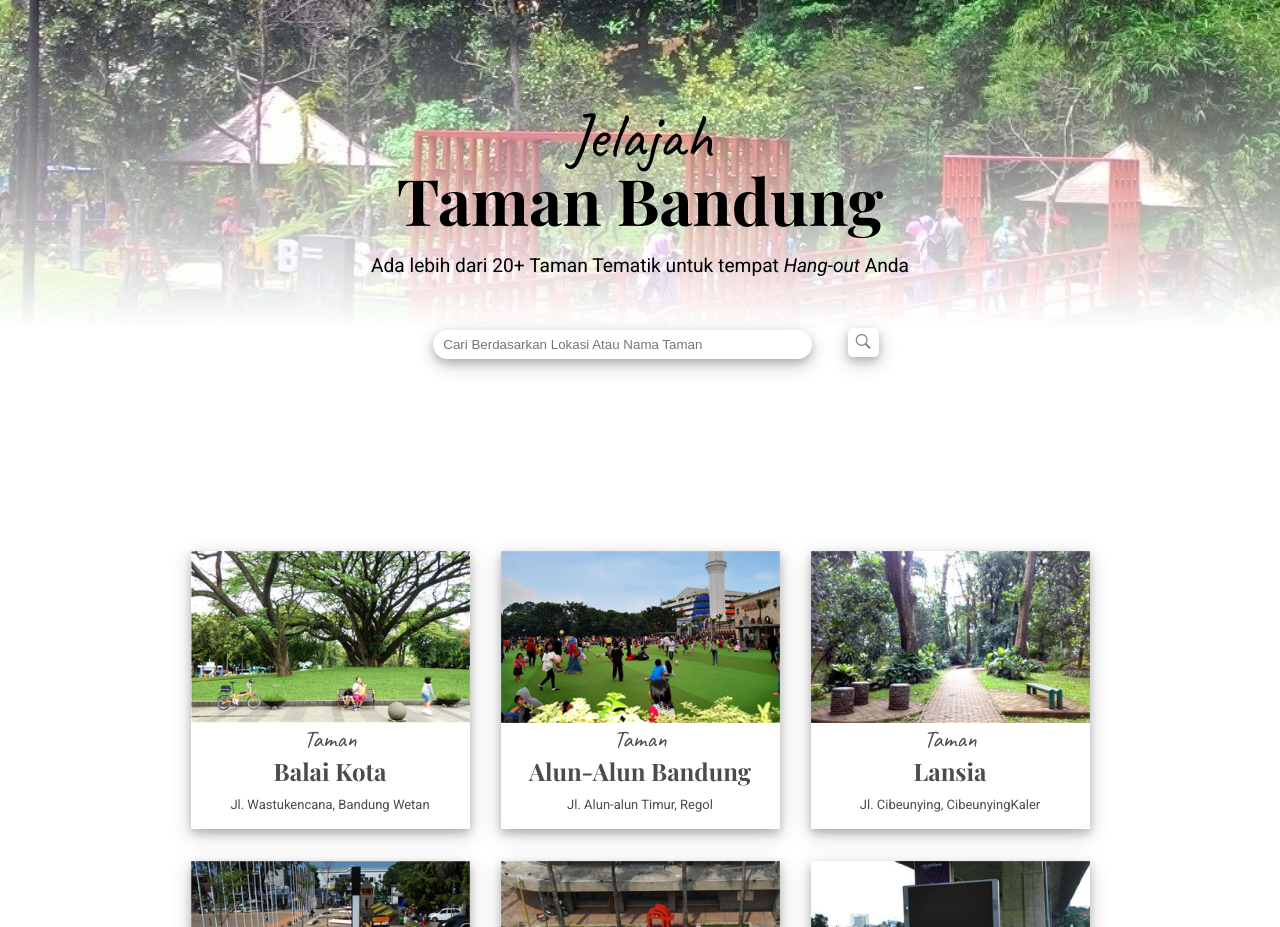
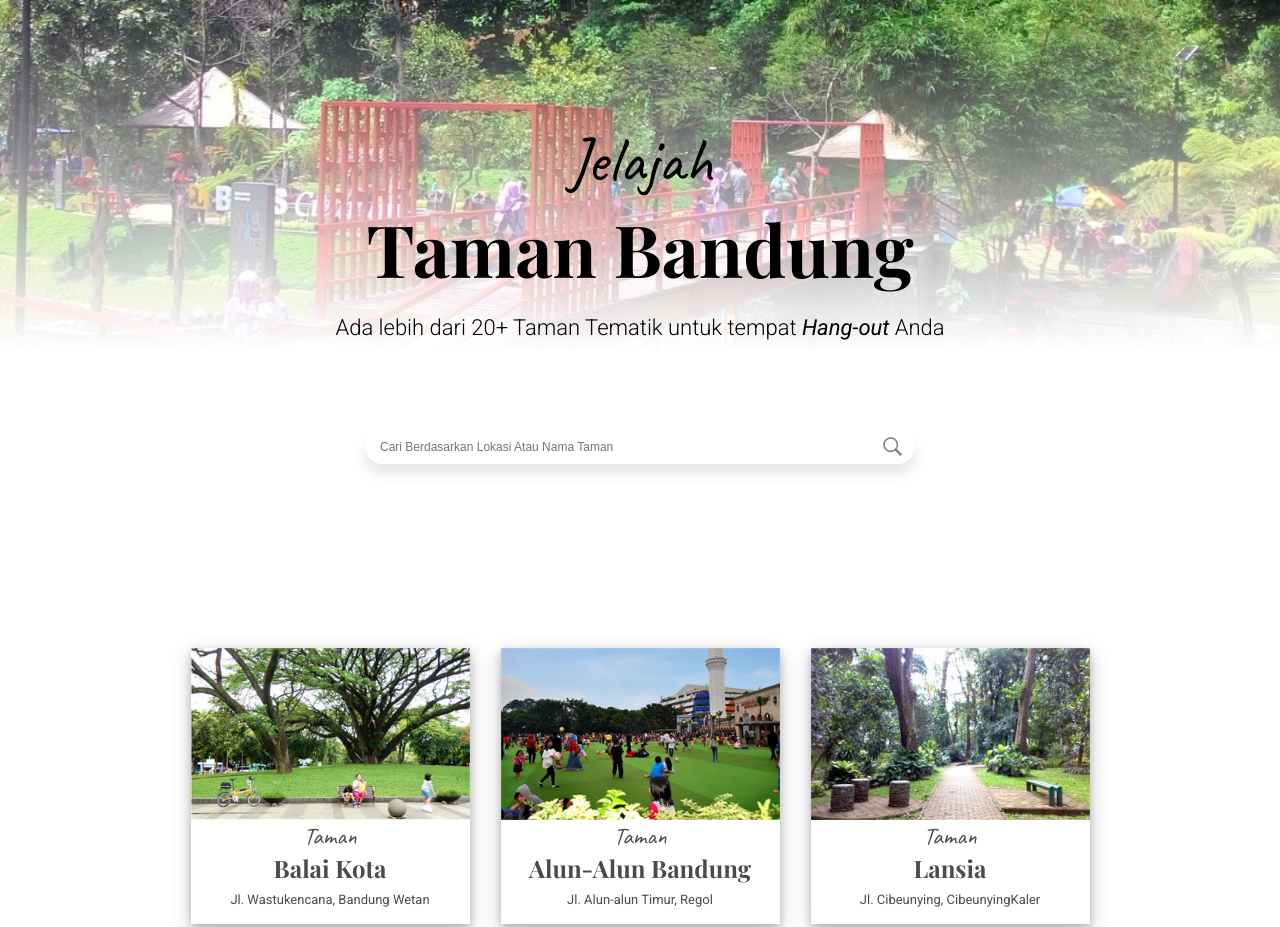
Before and after one commit to arifromdon/talentbandung.id, a plain HTML site: page sesi2/index.html in a window 1280 px wide. Shown: the top 927 px of the page. Drawn offline with nearby package versions, Linux system fonts and the light colour scheme.

Commit message:
tematik slicing new

```diff
--- a/sesi2/css/cover.css
+++ b/sesi2/css/cover.css
@@ -4,7 +4,6 @@
 }
 
 #cover-page {
-
 }
 
 .cover-head {
--- a/sesi2/css/index.css
+++ b/sesi2/css/index.css
@@ -1,91 +1,118 @@
 * {
 	margin: 0;
 	padding: 0;
+	box-sizing: border-box;
 }
 
 .site-content {
 	font-family: "Roboto";
 	color: black;
-	margin: 0;
-	padding: 0;
-	display: block;
+	margin: 0 auto;
 	background: linear-gradient(to top, white, white, white, white, transparent), url(../img/cibeunying.jpg);
 	background-repeat: no-repeat;
+	background-size: 100%;
+	max-width: 100%;
 }
 
 .hero {
 	text-align: center;
-	padding: 6rem 0;
-	margin-bottom: 0;
+	padding: 120px 15px;
 	height: 100%;
 	width: auto;
 }
 
+.hero .subtitle {
+	font-family: caveat;
+	font-size: 64px;
+	font-weight: normal;
+}
+
+.hero .title {
+	font-family: playfair display;
+	font-size: 72px;
+	font-weight: normal;
+}
+
 .hero p {
-	font-size: 1.2rem;
-	font-weight: normal;
+	font-size: 22px;
+	font-weight: lighter;
 	line-height: 4rem;
 }
 
-h1 {
-	margin: 0;
+.title, .subtitle {
 	display: block;
-	font-size: 200%;
 }
 
-input[type=text] {
-	outline: none;
-	width: 28%;
-	padding: 7px 10px;
-	margin: 2rem;
-	display: inline-block;
-	border: none;
-	border-radius: 20px;
-	background-color: white;
-	box-shadow: 0 4px 8px 0 rgba(0, 0, 0, 0.2), 0 6px 20px 0 rgba(0, 0, 0, 0.19);
-	text-decoration: none;
+.taman .subtitle {
+	font-family: "caveat";
+	font-weight: normal;
 }
 
-button[type=submit] {
-	outline: none;
-	cursor: pointer;
-	border: 1px solid transparent;
-	border-radius: 5px;
-	text-decoration: none;
+.taman .title {
+	font-family: playfair display;
+}
+
+.hero form {
+	max-width: 550px;
+	margin   : 70px auto 0;
+	position : relative;
+}
+
+.hero form input {
+	outline         : none;
+	width           : 100%;
+	font-size       : 12px;
+	padding         : 10px 60px 10px 15px;
+	display         : block;
+	border          : none;
+	border-radius   : 45px;
 	background-color: white;
-	margin: auto;
-	padding: 2px 4px;
-	box-shadow: 0 4px 8px 0 rgba(0, 0, 0, 0.2), 0 6px 20px 0 rgba(0, 0, 0, 0.19);
+	box-shadow      : 0 10px 13px rgba(0, 0, 0, 0.10);
+	text-decoration : none;
+}
+
+.hero form button {
+	outline   : none;
+	position  : absolute;
+	top       : -7px;
+	right     : 10px;
+	font-size : 36px;
+	color     : #e3a6a9;
+	cursor    : pointer;
+	border    : none;
+	background: none;
 }
 
 i {
-	font-size: 20px;
-	padding: 3px;
-	color: grey;
+	font-size: 25px;
+	padding  : 3px;
+	color    : grey;
 }
 
+/*batas header*/
+
 .list-taman {
-	display: flex;
+	display  : flex;
 	flex-wrap: wrap;
-	margin: 4rem 10rem;
-	padding: 0 15px;
+	margin   : 4rem 10rem;
+	padding  : 0 15px;
 	max-width: 100%;
-	height: auto;
+	height   : auto;
 }
 
 .taman {
-	margin-bottom: 2rem;
-	margin-right: auto;
-	margin-left: auto;
-	padding-bottom: .50rem;
-	float: left;
-	width: 30%;
-	display: flex;
-	flex-direction: column;
-	position: relative;
-	text-align: center;
+	margin-bottom   : 2rem;
+	margin-right    : auto;
+	margin-left     : auto;
+	padding-bottom  : .50rem;
+	float           : left;
+	width           : 30%;
+	display         : flex;
+	flex-direction  : column;
+	position        : relative;
+	text-align      : center;
 	background-color: white;
-  	box-shadow: 0 4px 8px 0 rgba(0, 0, 0, 0.2), 0 6px 20px 0 rgba(0, 0, 0, 0.19);
+	box-shadow      : 0 4px 8px 0 rgba(0, 0, 0, 0.2), 0 6px 20px 0 rgba(0, 0, 0, 0.19);
 }
 
 .taman:hover {
@@ -93,7 +120,7 @@ i {
 }
 
 .taman-detail {
-	color: #4c4b4b;
+	color      : #4c4b4b;
 	line-height: 2rem;
 }
 
@@ -102,48 +129,27 @@ a {
 }
 
 img {
-	height: auto;
-	display: block;
+	height        : auto;
+	display       : block;
 	vertical-align: middle;
-	max-width: 100%;
-	margin: auto;
+	max-width     : 100%;
+	margin        : auto;
 }
 
-.subtitle-head {
-	font-family: caveat;
-	font-size: 4rem;
-	font-weight: normal;
-}
-
-.title-head {
-	font-family: playfair display;
-	font-size: 4rem;
-	font-weight: normal;
-	line-height: 3rem;
-}
-
-.subtitle {
-	font-family: "caveat";
-	font-weight: normal;
-}
-
-.title {
-	font-family: playfair display;
-}
 
 p {
-	font-size: 13px;
+	font-size  : 13px;
 	font-family: roboto;
 }
 
 .footer p {
-	text-align: center;
-	left: 0;
-	bottom: 0;
-	max-width: 100%;
-	color: black;
-	margin: 4rem auto;
-	padding: 2rem;
-	font-size: 14px;
+	text-align : center;
+	left       : 0;
+	bottom     : 0;
+	max-width  : 100%;
+	color      : black;
+	margin     : 4rem auto;
+	padding    : 2rem;
+	font-size  : 14px;
 	font-weight: bold;
 }
--- a/sesi2/index.html
+++ b/sesi2/index.html
@@ -4,7 +4,7 @@
 		<meta charset="UTF-8">
 		<meta name="viewport" content="width=device-width, initial-scale=1.0">
 		<title>Jelajah Taman Tematik Bandung</title>
-		<link href="https://fonts.googleapis.com/css?family=Caveat|Playfair+Display:700|Roboto:400,400i" rel="stylesheet">
+		<link href="https://fonts.googleapis.com/css?family=Caveat|Playfair+Display:700|Roboto:300,400,400i" rel="stylesheet">
 		<link rel="stylesheet" href="http://code.ionicframework.com/ionicons/2.0.1/css/ionicons.min.css">
 		<link rel="stylesheet" href="css/index.css">
 	</head>
@@ -12,10 +12,8 @@
 		<div class="site-content">
 			<div class="hero">
 				<h1>
-					<span class="subtitle-head">Jelajah</span>
-				</h1>
-				<h1>
-					<span class="title-head">Taman Bandung</span>
+					<span class="subtitle">Jelajah</span>
+					<span class="title">Taman Bandung</span>
 				</h1>
 				<p>Ada lebih dari 20+ Taman Tematik untuk tempat <em>Hang-out</em> Anda</p>
 				<form action="">
```
